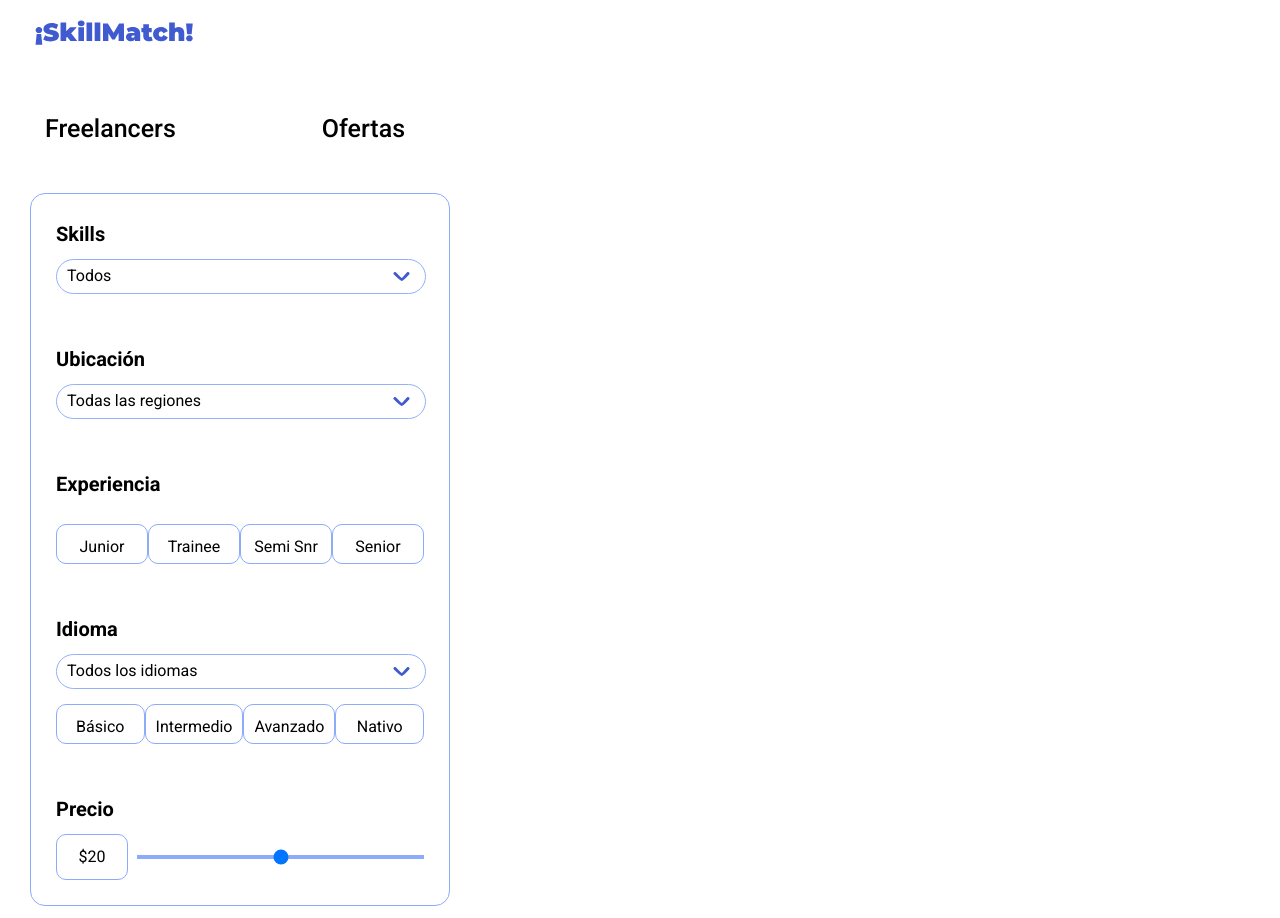
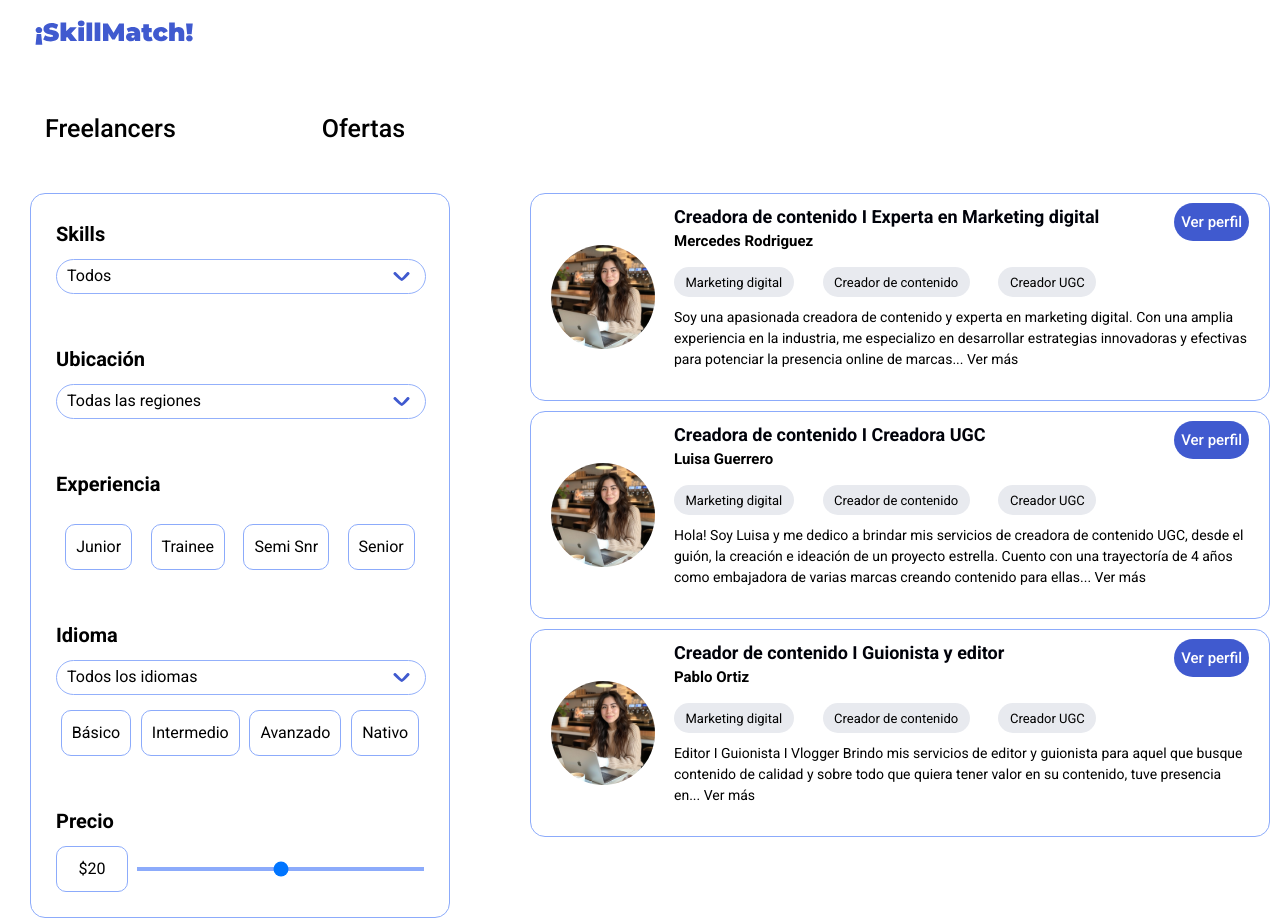
Before and after one commit to No-Country-simulation/s16-15-t-php-react, a React (Vite) app in the folder Frontend/: page /browser in a window 1280 px wide. Built offline with nearby package versions, Linux system fonts and the light colour scheme.

Commit message:
create FreelancerCard.jsx and freelancerCard.module.css

```diff
--- a/Frontend/src/components/card/FreelancerCard.jsx
+++ b/Frontend/src/components/card/FreelancerCard.jsx
@@ -0,0 +1,61 @@
+import PropTypes from 'prop-types'
+import ButtonGrey from '../button/ButtonGrey'
+import styles from '../../styles/freelancerCard.module.css'
+import ButtonBg from '../button/ButtonBg'
+
+const FreelancerCard = ({img, title, name, text, className}) => {
+  return (
+    <article className={`${styles.cardContainer} ${className.cardContainer}`}>
+      <div className={`${styles.imgContainer} ${className.imgContainer}`}>
+        <img src={img} alt='foto de perfil' className={`${styles.img} ${className.img}`} />
+      </div>
+      <div>
+      <section className={`${styles.titleSection} ${className.titleSection}`}>
+        <div>
+            <h1 className={`${styles.title} ${className.title}`}>{title}</h1>
+            <h3 className={`${styles.name} ${className.name}`}>{name}</h3>
+        </div>
+        <div className={`${styles.btnProfileContainer} ${className.btnProfileContainer}`}>
+            <ButtonBg text="Ver perfil"/>
+        </div>
+      </section>
+      <section className={`${styles.buttonSection} ${className.buttonSection}`}>
+        <ButtonGrey
+          text="Marketing digital"/>
+        <ButtonGrey
+          text="Creador de contenido"/>
+        <ButtonGrey
+          text="Creador UGC"/>
+      </section>
+      <section className={`${styles.textSection} ${className.textSection}`}>
+        <p className={`${styles.text} ${className.text}`}>{text}</p>
+      </section>
+      </div>
+    </article>
+  )
+}
+
+FreelancerCard.propTypes = {
+  img: PropTypes.string,
+  title: PropTypes.string,
+  name: PropTypes.string,
+  text: PropTypes.string,
+  className:  PropTypes.shape({
+    cardContainer: PropTypes.string,
+    imgContainer: PropTypes.string,
+    img: PropTypes.string,
+    titleSection: PropTypes.string,
+    title: PropTypes.string,
+    name: PropTypes.string,
+    buttonSection: PropTypes.string,
+    textSection: PropTypes.string,
+    text: PropTypes.string,
+    btnProfileContainer: PropTypes.string
+  }),
+}
+
+FreelancerCard.defaultProps = {
+  className: {},
+};
+
+export default FreelancerCard
--- a/Frontend/src/pages/BrowserPage.jsx
+++ b/Frontend/src/pages/BrowserPage.jsx
@@ -1,5 +1,9 @@
+import FreelancerCard from "../components/card/FreelancerCard"
 import BrowserFilters from "../components/filters/BrowserFilters"
 import styles from "../styles/browserPage.module.css"
+import stylesProps from "../styles/freelancerCard.module.css"
+import profilePic from "../assets/profilePic.svg"
+
 
 function BrowserPage() {
   return (
@@ -11,6 +15,28 @@ function BrowserPage() {
       <main className={styles.browser}>
         <BrowserFilters />
         <section className={styles.cardContainer}>
+          <FreelancerCard
+          img={profilePic}
+          title="Creadora de contenido I Experta en Marketing digital"
+          name="Mercedes Rodriguez"
+          text="Soy una apasionada creadora de contenido y experta en marketing digital. Con una amplia experiencia en la industria, me especializo en desarrollar estrategias innovadoras y efectivas para potenciar la presencia online de marcas... Ver más"
+          className={stylesProps}
+          />
+            <FreelancerCard
+          img={profilePic}
+          title="Creadora de contenido I Creadora UGC"
+          name="Luisa Guerrero"
+          text="Hola! Soy Luisa y me dedico a brindar mis servicios de creadora de contenido UGC, desde el guión, la creación e ideación de un proyecto estrella. Cuento con una trayectoría de 4 años como embajadora de varias marcas creando contenido para ellas... Ver más"
+          className={stylesProps}
+          />
+            <FreelancerCard
+          img={profilePic}
+          title="Creador de contenido I Guionista y editor"
+          name="Pablo Ortiz"
+          text="Editor I Guionista I Vlogger
+                Brindo mis servicios de editor y guionista para aquel que busque contenido de calidad y sobre todo que quiera tener valor en su contenido, tuve presencia en... Ver más"
+          className={stylesProps}
+          />
         </section>
       </main>
     </div>
--- a/Frontend/src/styles/browserPage.module.css
+++ b/Frontend/src/styles/browserPage.module.css
@@ -15,5 +15,4 @@
 .browser{
   display: flex;
   justify-content: space-between;
-  align-items: center;
 }
--- a/Frontend/src/styles/cardProfileInfo.module.css
+++ b/Frontend/src/styles/cardProfileInfo.module.css
@@ -1,4 +1,4 @@
-button {
+.buttonDiv button {
     height: 40px;
     width: 200px;
 }
--- a/Frontend/src/styles/freelancerCard.module.css
+++ b/Frontend/src/styles/freelancerCard.module.css
@@ -0,0 +1,39 @@
+.cardContainer{
+  border: 1px solid #8CABFB;
+  width: 740px;
+  height: 208px;
+  display: flex;
+  justify-content: space-between;
+  align-items: center;
+  border-radius: 15px;
+  padding: 20px;
+  margin-right: 10px;
+  margin-bottom: 10px;
+}
+
+.titleSection{
+  display: flex;
+  flex-direction: row;
+  justify-content: space-between;
+}
+
+.title{
+  font-size: 18px;
+  font-weight: 600;
+  padding-top: 10px;
+}
+
+.btnProfileContainer{
+  padding-top: 10px;
+}
+
+.name{
+  font-size: 15px;
+}
+
+.text{
+  font-size: 14px;
+  text-align: left;
+  width: 575px;
+  padding-top: 10px;
+}
```
Also changed, not shown: Frontend/src/assets/profilePic.svg (added).
